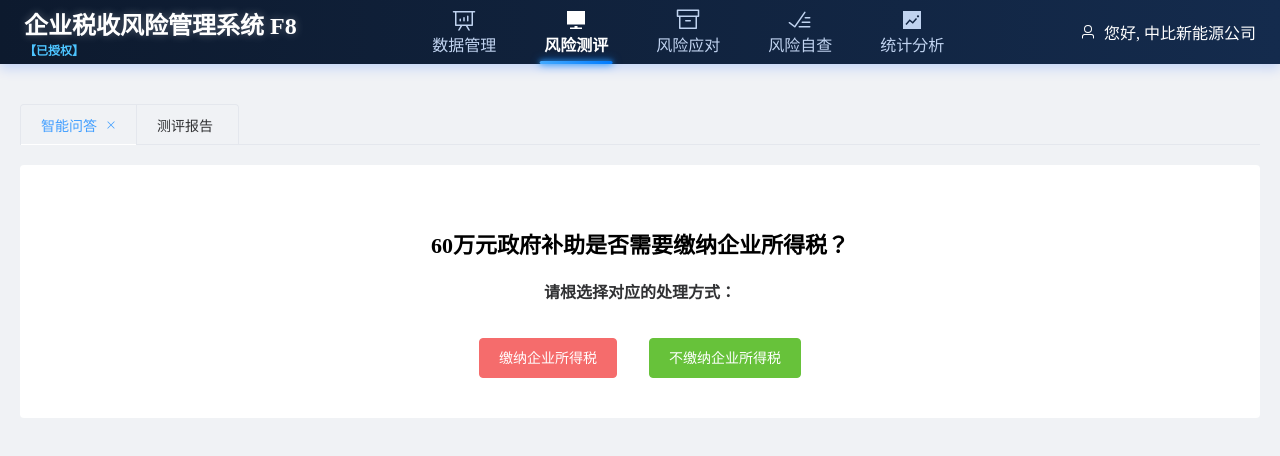
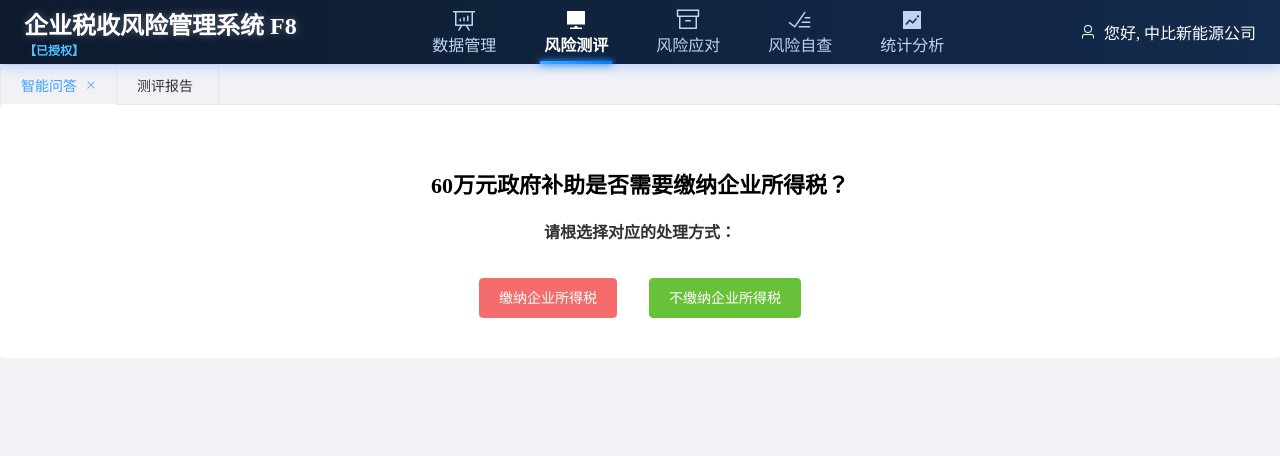
Before and after one commit to skydtrtzmr/Enterprise-Tax-Risk-Management-System, a Nuxt app: page /risk-assessment in a window 1280 px wide. Shown: the top 456 px of the page. Built offline with nearby package versions, Linux system fonts and the light colour scheme.

Commit message:
Update index.vue

```diff
--- a/pages/risk-assessment/index.vue
+++ b/pages/risk-assessment/index.vue
@@ -155,7 +155,7 @@ const removeTab = (targetName: TabPaneName) => {
 
 <style scoped>
 .page-container {
-    padding: 20px;
+    padding: 0;
 }
 
 .question-container {
@@ -190,7 +190,7 @@ const removeTab = (targetName: TabPaneName) => {
 }
 
 .main-tabs {
-  margin-top: 20px;
+  margin-top: 0;
 }
 
 :deep(.el-tabs__header) {
@@ -199,7 +199,7 @@ const removeTab = (targetName: TabPaneName) => {
 
 .tab-content {
     background-color: #f0f2f5;
-    padding-top: 20px;
+    padding-top: 0;
 }
 
 .analysis-progress {
```
